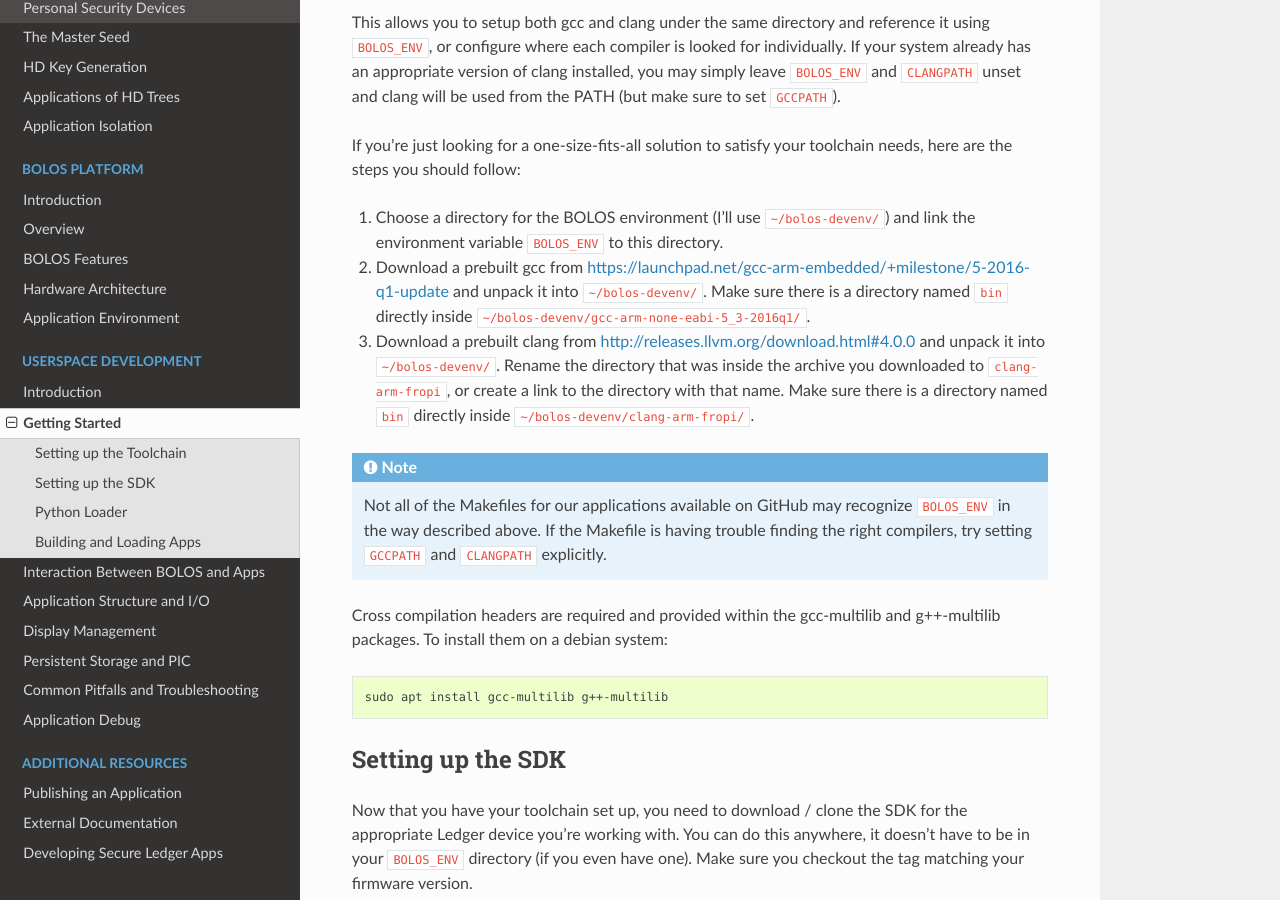
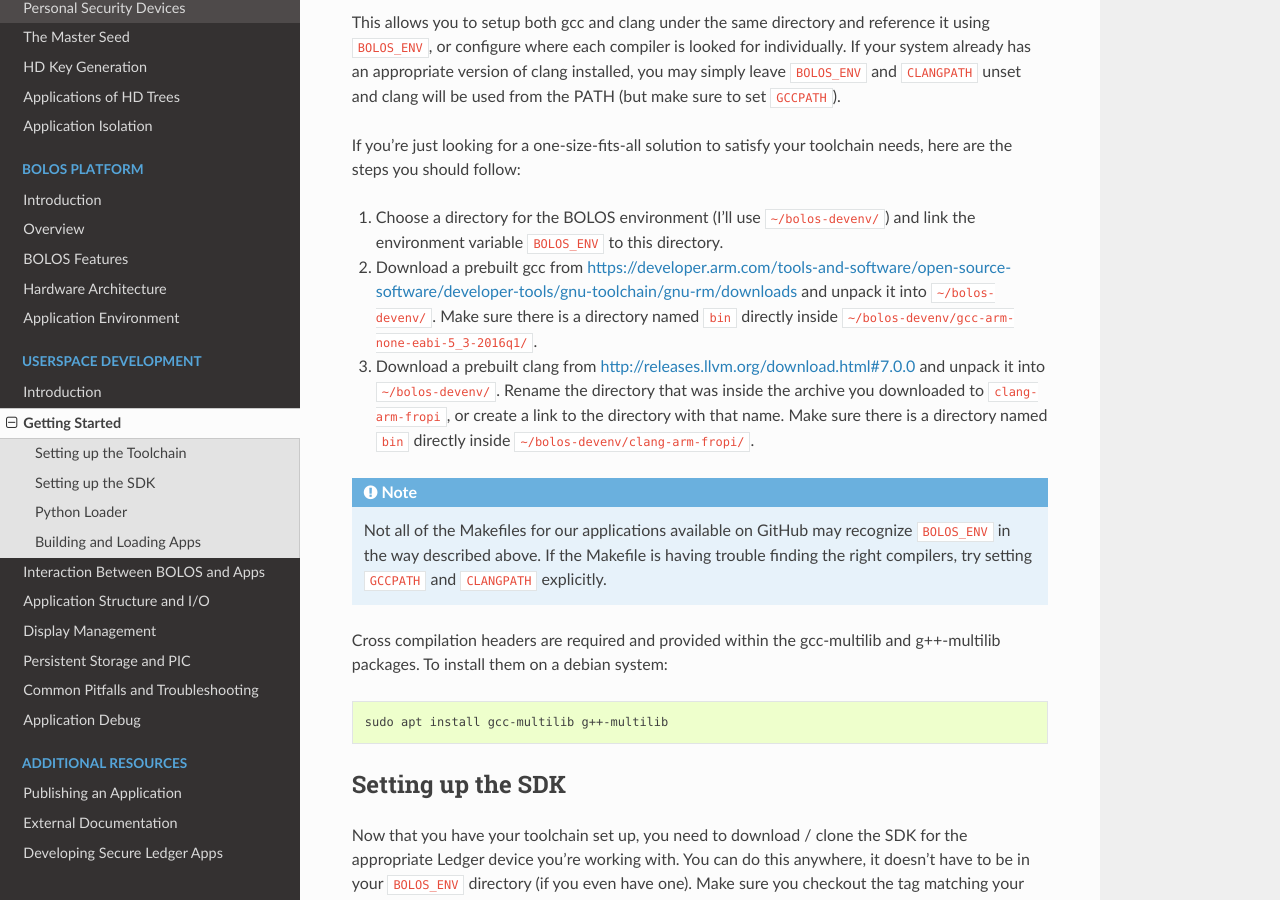
Before and after one commit to LedgerHQ/ledger-dev-doc, a Sphinx documentation site: the page built from source/userspace/getting_started.rst, in a window 1280 px wide and 900 px high, scrolled down 767 px. Built offline with Sphinx 7.4.7 and the Read the Docs theme 2.0.0, drawn with Linux system fonts in a browser that asks for light colours; some of the changed lines change nothing that is shown.

Commit message:
Update getting_started.rst
update links

```diff
--- a/source/userspace/getting_started.rst
+++ b/source/userspace/getting_started.rst
@@ -15,7 +15,7 @@
   <http://infocenter.arm.com/help/index.jsp?topic=/com.arm.doc.dui0491i/CHDCDGGG.html>`_
   to build the secure (ST31) applications
 * Download a prebuilt gcc from `here
-  <https://launchpad.net/gcc-arm-embedded/+milestone/5-2016-q1-update>`_
+  <https://developer.arm.com/tools-and-software/open-source-software/developer-tools/gnu-toolchain/gnu-rm/downloads>`_
 
 
 Setting up the Toolchain
@@ -44,10 +44,10 @@
 1. Choose a directory for the BOLOS environment (I'll use ``~/bolos-devenv/``)
    and link the environment variable ``BOLOS_ENV`` to this directory.
 2. Download a prebuilt gcc from
-   https://launchpad.net/gcc-arm-embedded/+milestone/5-2016-q1-update and unpack
+   https://developer.arm.com/tools-and-software/open-source-software/developer-tools/gnu-toolchain/gnu-rm/downloads and unpack
    it into ``~/bolos-devenv/``. Make sure there is a directory named ``bin``
    directly inside ``~/bolos-devenv/gcc-arm-none-eabi-5_3-2016q1/``.
-3. Download a prebuilt clang from http://releases.llvm.org/download.html#4.0.0
+3. Download a prebuilt clang from http://releases.llvm.org/download.html#7.0.0
    and unpack it into ``~/bolos-devenv/``. Rename the directory that was inside
    the archive you downloaded to ``clang-arm-fropi``, or create a link to the
    directory with that name. Make sure there is a directory named ``bin``
```
